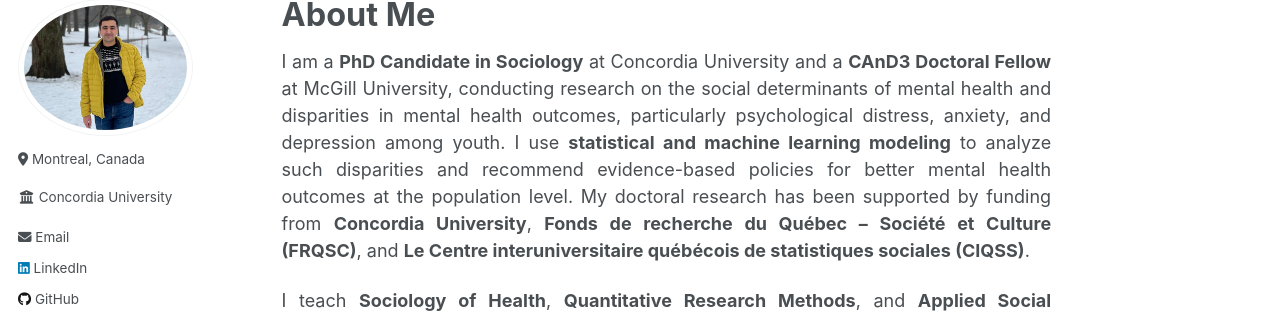
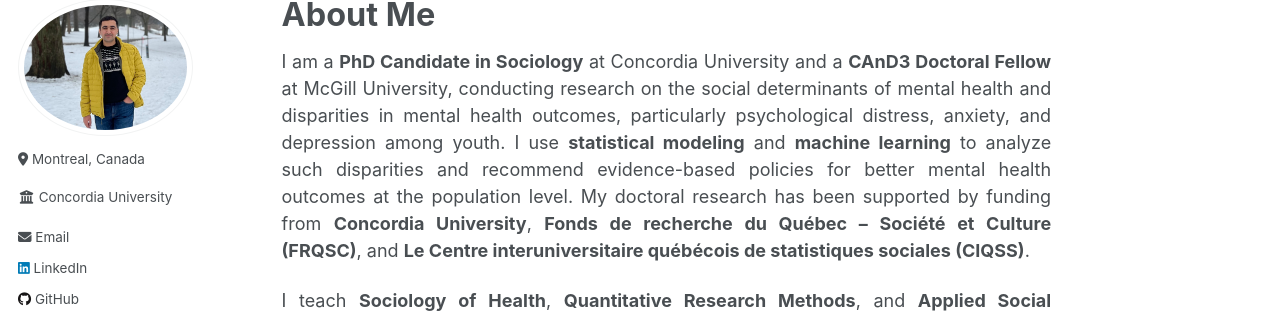
Before and after one commit to Mohsnmonji/mohsnmonji.github.io, a Jekyll site: the page built from _pages/about.md, in a window 1280 px wide and 1165 px high. Shown: the part 107-425 px from the top of the window. Built offline with Jekyll 4.4.1, drawn with Linux system fonts in a browser that asks for light colours.

```diff
--- a/_pages/about.md
+++ b/_pages/about.md
@@ -10,7 +10,7 @@ redirect_from:
 ---
 
 
-I am a **PhD Candidate in Sociology** at Concordia University and a **CAnD3 Doctoral Fellow** at McGill University, conducting research on the social determinants of mental health and disparities in mental health outcomes, particularly psychological distress, anxiety, and depression among youth. I use **statistical and machine learning modeling** to analyze such disparities and recommend evidence-based policies for better mental health outcomes at the population level. My doctoral research has been supported by funding from **Concordia University**, **Fonds de recherche du Québec – Société et Culture (FRQSC)**, and **Le Centre interuniversitaire québécois de statistiques sociales (CIQSS)**.
+I am a **PhD Candidate in Sociology** at Concordia University and a **CAnD3 Doctoral Fellow** at McGill University, conducting research on the social determinants of mental health and disparities in mental health outcomes, particularly psychological distress, anxiety, and depression among youth. I use **statistical modeling** and **machine learning** to analyze such disparities and recommend evidence-based policies for better mental health outcomes at the population level. My doctoral research has been supported by funding from **Concordia University**, **Fonds de recherche du Québec – Société et Culture (FRQSC)**, and **Le Centre interuniversitaire québécois de statistiques sociales (CIQSS)**.
 
 I teach **Sociology of Health**, **Quantitative Research Methods**, and **Applied Social Statistics**. In my courses, I integrate **experiential learning** to connect students with real-world applications of quantitative methods and statistical modeling. My goal is to provide students with the skills they need to understand, interpret, and analyze social data, and to use statistical knowledge to make a difference and contribute to a more functional and just society.
 
```
